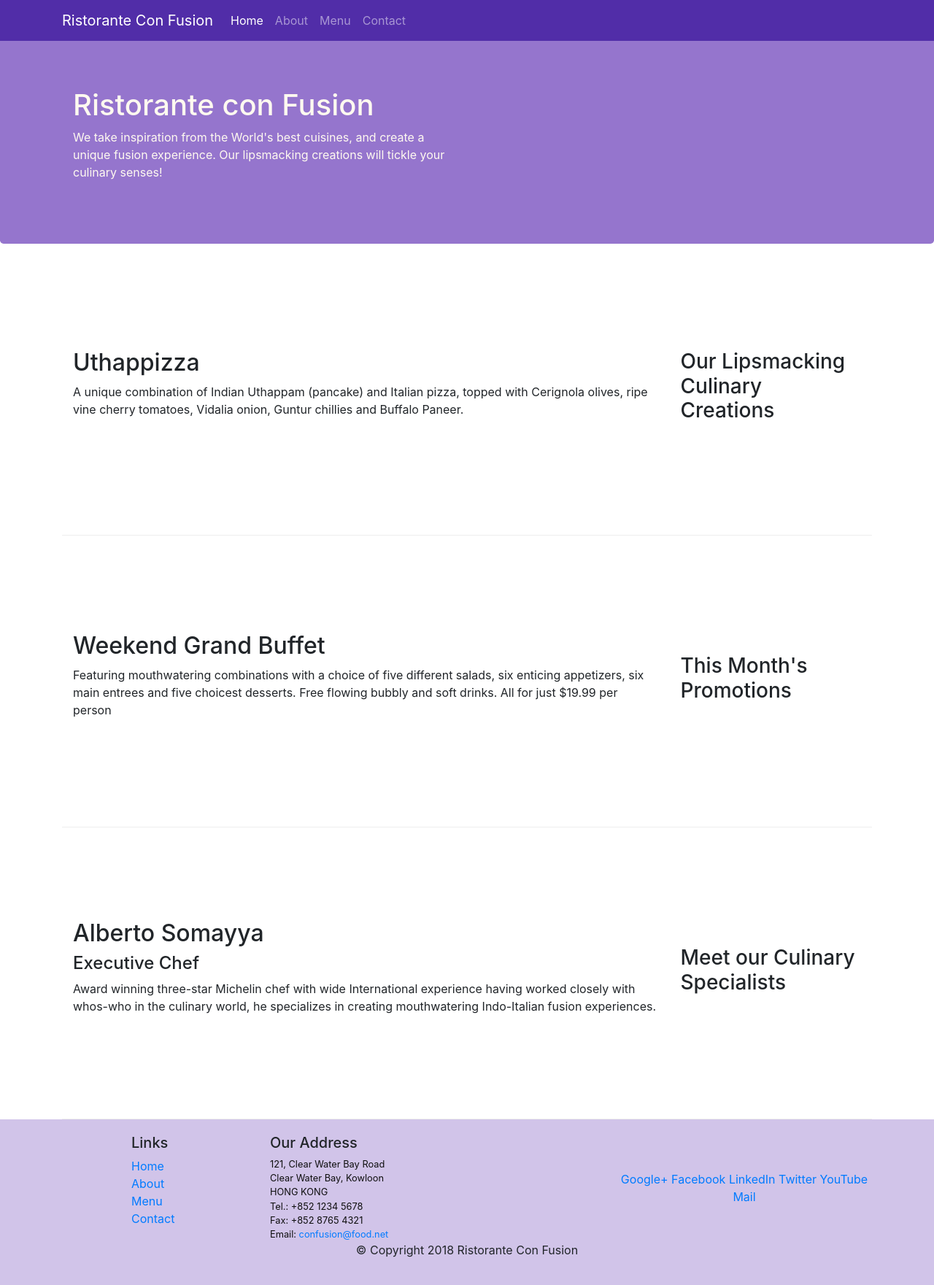
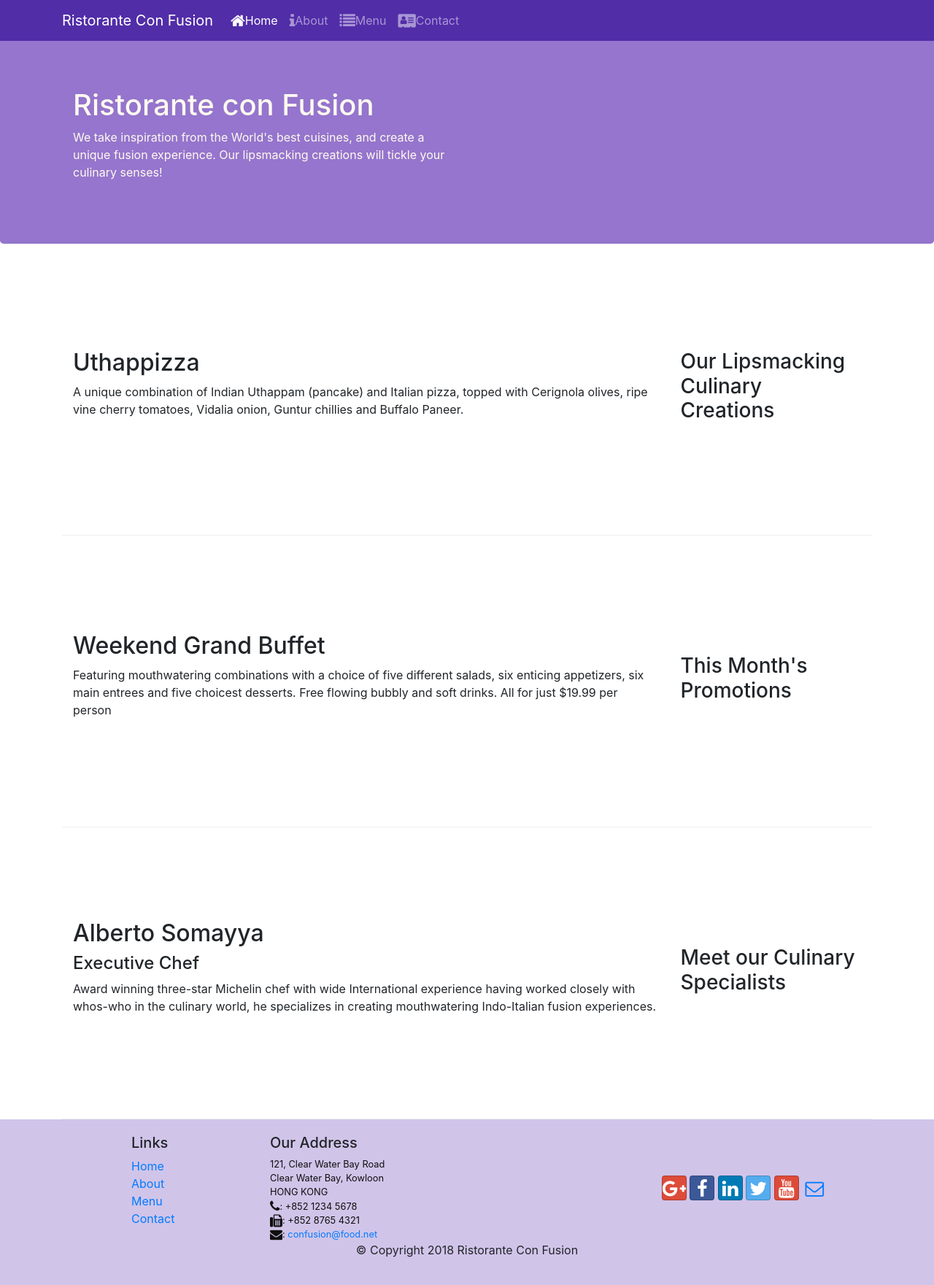
Before and after one commit to KowshikTata/Coursera-Bootstrap, a website: page index.html in a window 1280 px wide. Shown: the whole page at 73% size. Drawn offline with nearby package versions, Linux system fonts and the light colour scheme.

Commit message:
Added Icon Fonts

```diff
--- a/index.html
+++ b/index.html
@@ -9,6 +9,8 @@
 
      <!-- Bootstrap CSS -->
      <link rel="stylesheet" href="node_modules/bootstrap/dist/css/bootstrap.min.css">
+     <link rel="stylesheet" href="node_modules/font-awesome/css/font-awesome.min.css">
+     <link rel="stylesheet" href="node_modules/bootstrap-social/bootstrap-social.css">
      <link href="css/styles.css" rel="stylesheet">
     <title>Ristorante Con Fusion</title>
 </head>
@@ -22,10 +24,14 @@
            <a class="navbar-brand" href="#">Ristorante Con Fusion</a>
                 <div class="collapse navbar-collapse" id="Navbar">
                     <ul class="navbar-nav mr-auto">
-                        <li class="nav-item active"><a class="nav-link" href="#">Home</a></li>
-                        <li class="nav-item"><a class="nav-link" href="./aboutus.html">About</a></li>
-                        <li class="nav-item"><a class="nav-link" href="#">Menu</a></li>
-                        <li class="nav-item"><a class="nav-link" href="#">Contact</a></li>
+                        <li class="nav-item active"><a class="nav-link" href="#">
+                            <span class="fa fa-home fa-lg"></span>Home</a></li>
+                        <li class="nav-item"><a class="nav-link" href="./aboutus.html">
+                            <span class="fa fa-info fa-lg"></span>About</a></li>
+                        <li class="nav-item"><a class="nav-link" href="#">
+                            <span class="fa fa-list fa-lg"></span>Menu</a></li>
+                        <li class="nav-item"><a class="nav-link" href="#">
+                            <span class="fa fa-address-card fa-lg"></span>Contact</a></li>
 
                     </ul>
                 </div>
@@ -96,19 +102,20 @@
 		              121, Clear Water Bay Road<br>
 		              Clear Water Bay, Kowloon<br>
 		              HONG KONG<br>
-		              Tel.: +852 1234 5678<br>
-		              Fax: +852 8765 4321<br>
-		              Email: <a href="mailto:confusion@food.net">confusion@food.net</a>
+                      <i class="fa fa-phone fa-lg"></i>: +852 1234 5678<br>
+                      <i class="fa fa-fax fa-lg"></i>: +852 8765 4321<br>
+                      <i class="fa fa-envelope fa-lg"></i>:
+                      <a href="mailto:confusion@food.net">confusion@food.net</a>
 		           </address>
                 </div>
                 <div class="col-12 col-sm-4 align-self-center">
                     <div class="text-center">
-                        <a href="http://google.com/+">Google+</a>
-                        <a href="http://www.facebook.com/profile.php?id=">Facebook</a>
-                        <a href="http://www.linkedin.com/in/">LinkedIn</a>
-                        <a href="http://twitter.com/">Twitter</a>
-                        <a href="http://youtube.com/">YouTube</a>
-                        <a href="mailto:">Mail</a>
+                        <a class="btn btn-social-icon btn-google" href="http://google.com/+"><i class="fa fa-google-plus"></i></a>
+                        <a class="btn btn-social-icon btn-facebook" href="http://www.facebook.com/profile.php?id="><i class="fa fa-facebook"></i></a>
+                        <a class="btn btn-social-icon btn-linkedin" href="http://www.linkedin.com/in/"><i class="fa fa-linkedin"></i></a>
+                        <a class="btn btn-social-icon btn-twitter" href="http://twitter.com/"><i class="fa fa-twitter"></i></a>
+                        <a class="btn btn-social-icon btn-google" href="http://youtube.com/"><i class="fa fa-youtube"></i></a>
+                        <a class="btn btn-social-icon" href="mailto:"><i class="fa fa-envelope-o"></i></a>
                     </div>
                 </div>
            </div>
--- a/package.json
+++ b/package.json
@@ -15,6 +15,8 @@
   },
   "dependencies": {
     "bootstrap": "^4.0.0",
+    "bootstrap-social": "^5.1.1",
+    "font-awesome": "^4.7.0",
     "jquery": "^3.3.1",
     "popper.js": "^1.12.9"
   },
```
Also changed, not shown: aboutus.html (+16 -13 lines), 1 other file.
